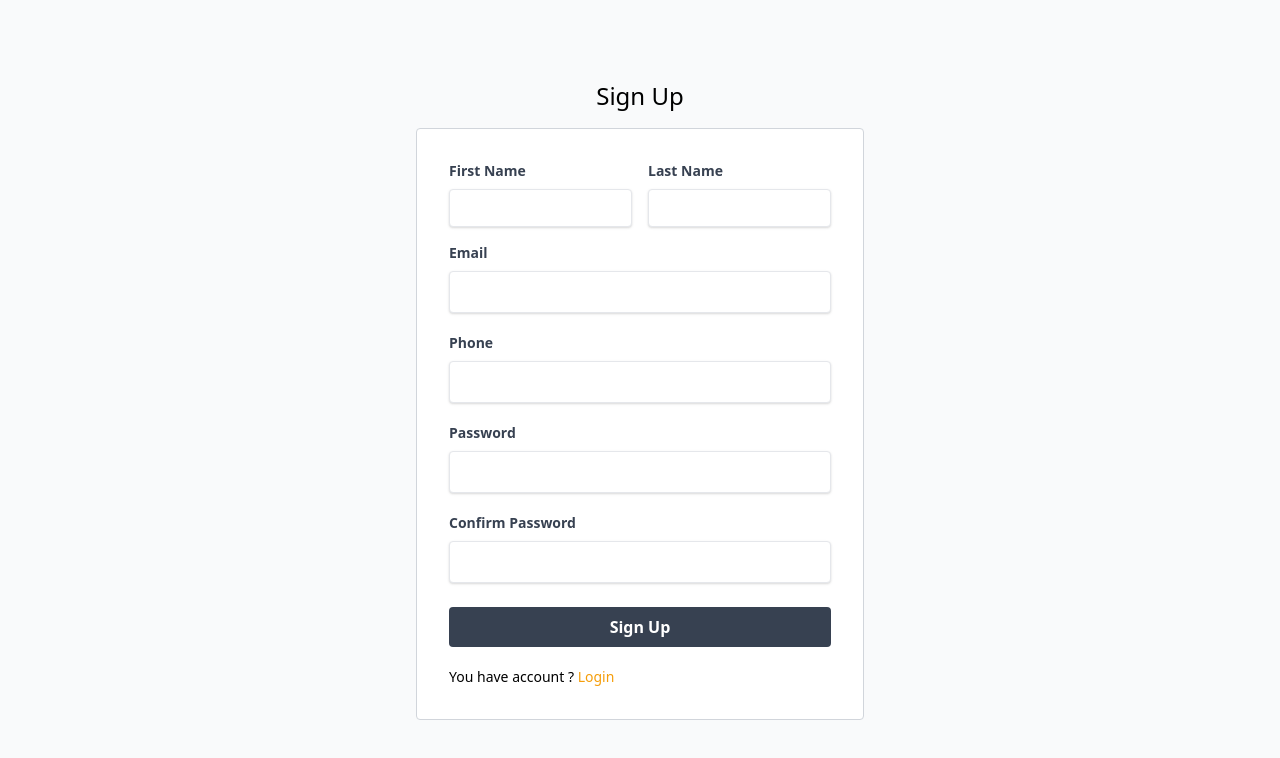
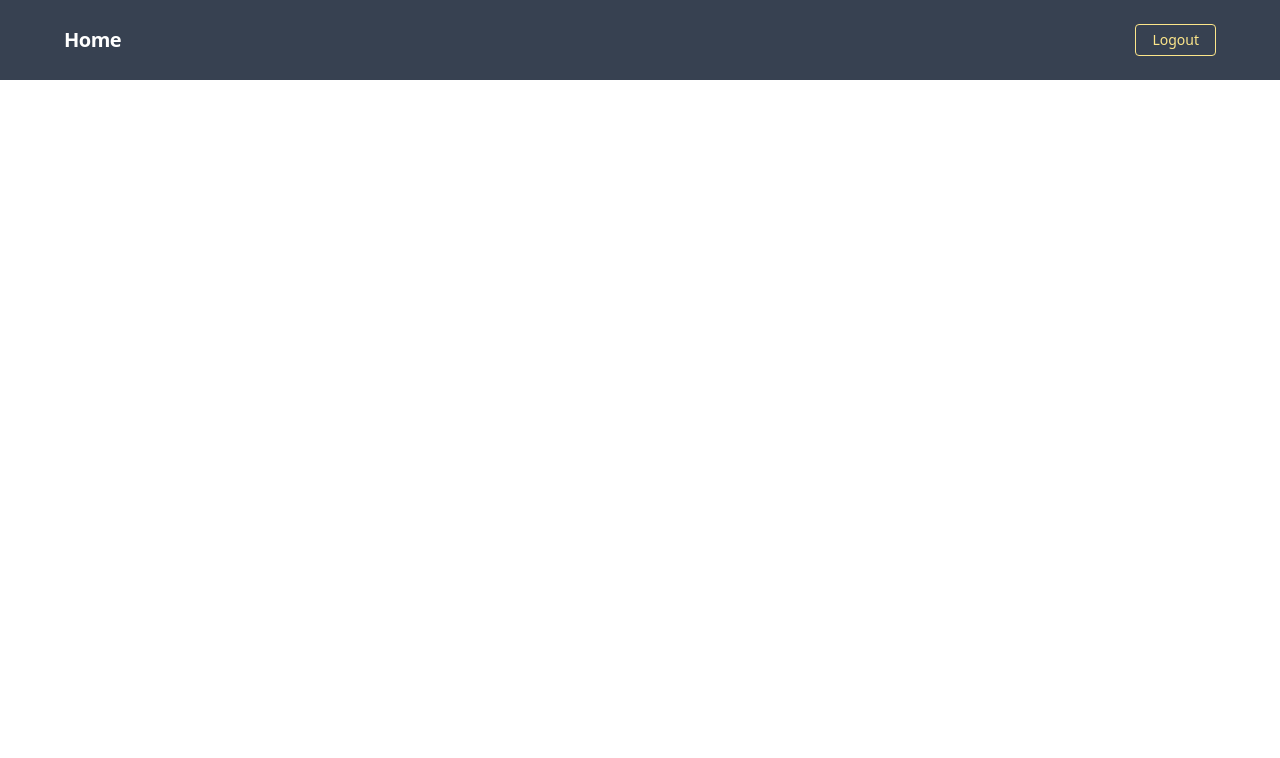
Before and after one commit to aazadpanchhi05/typescript-practice-app, a React (Create React App) app: page / in a window 1280 px wide. Shown: the top 758 px of the page. Built offline with nearby package versions, Linux system fonts and the light colour scheme.

Commit message:
All done

```diff
--- a/src/App.tsx
+++ b/src/App.tsx
@@ -1,15 +1,16 @@
-import React from 'react';
 import './App.css';
 import { BrowserRouter as Router, Switch, Route } from 'react-router-dom';
 import SignUp from './Pages/SignUp';
 import Login from './Pages/Login';
+import Home from './Pages/Home';
 
 function App() {
   return (
     <Router>
       <Switch>
         <Route path='/login' component={Login} />
-        <Route path='/' component={SignUp} />
+        <Route path='/signup' component={SignUp} />
+        <Route path='/' component={Home} />
       </Switch>
     </Router>
   );
--- /dev/null
+++ b/src/Atoms/Alert.tsx
@@ -0,0 +1,16 @@
+import { ReactElement } from 'react'
+
+interface Props {
+    error: string
+}
+
+export default function Alert(props: Props): ReactElement {
+
+    const classes = 'bg-red-100 border-l-4 border-red-500 text-red-700 p-4'
+
+    return (
+        <div className={classes} role="alert">
+            <p className="font-bold">{props.error}</p>
+        </div>
+    )
+}
--- a/src/Atoms/Button.tsx
+++ b/src/Atoms/Button.tsx
@@ -1,12 +1,18 @@
-import React from 'react'
-
 interface Props {
-    text: string
+    text: string,
+    onclick: () => void;
 }
 
 export const Button = (props: Props) => {
+
+    const clickEvent = () => {
+        props.onclick();
+    }
+
+    const classes = 'w-full bg-gray-700 hover:bg-gray-800 text-white font-bold py-2 px-4 mt-4 rounded'
+
     return (
-        <button className='w-full bg-gray-700 hover:bg-gray-800 text-white font-bold py-2 px-4 mt-4 rounded' type='button'>
+        <button className={classes} type='button' onClick={clickEvent}>
             {props.text}
         </button>
     )
--- a/src/Atoms/FormTitle.tsx
+++ b/src/Atoms/FormTitle.tsx
@@ -1,5 +1,3 @@
-import React from 'react'
-
 interface Props {
     text: string
 }
--- a/src/Atoms/InputField.tsx
+++ /dev/null
@@ -1,20 +0,0 @@
-import React from 'react'
-
-interface Props {
-    type: string,
-    text: string
-}
-
-export const InputField = (props: Props) => {
-    return (
-        <>
-            <label className="block text-sm font-bold mb-2 mt-3 text-gray-700">
-                {props.text}
-            </label>
-            <input className="mb-2 shadow appearance-none border rounded w-full py-2 px-3 text-gray-700 focus-outline focus:border-transparent"
-                id={props.type}
-                type={props.type} />
-        </>
-
-    )
-}
--- a/src/Components/Form/FormCard.tsx
+++ b/src/Components/Form/FormCard.tsx
@@ -5,8 +5,11 @@ interface Props {
 }
 
 export const FormCard = (props: Props) => {
+
+    const classes = 'max-w-md w-full mx-auto mt-4 bg-white p-8 border rounded border-gray-300';
+
     return (
-        <div className='max-w-md w-full mx-auto mt-4 bg-white p-8 border rounded border-gray-300'>
+        <div className={classes}>
             {props.children}
         </div>
     )
--- /dev/null
+++ b/src/Components/Header.tsx
@@ -0,0 +1,26 @@
+import { useHistory } from 'react-router-dom';
+
+export const Header = () => {
+
+    const history = useHistory();
+
+    const logoutHandler = () => {
+        localStorage.clear();
+        history.push('/login');
+    }
+
+    const classes = {
+        nav: "flex items-center justify-between flex-wrap bg-teal-500 p-6",
+        logo: "font-semibold text-white ml-10 text-xl tracking-tight",
+        button: "inline-block text-sm mr-10 px-4 py-2 leading-none border rounded text-yellow-200 border-yellow-200 hover:border-transparent hover:text-black hover:bg-white mt-4 lg:mt-0"
+    }
+
+    return (
+        <div className='header-2 bg-gray-700'>
+            <nav className={classes.nav}>
+                <span className={classes.logo}>Home</span>
+                <button className={classes.button} onClick={logoutHandler}>Logout</button>
+            </nav>
+        </div>
+    )
+}
--- a/src/Components/LoginForm.tsx
+++ b/src/Components/LoginForm.tsx
@@ -1,30 +1,89 @@
-import React, { ReactElement } from 'react'
+import React, { ReactElement, useState } from 'react'
+import { useHistory, Link } from 'react-router-dom';
+
 import { Button } from '../Atoms/Button'
 import { FormTitle } from '../Atoms/FormTitle'
-import { InputField } from '../Atoms/InputField'
+import Alert from '../Atoms/Alert';
 import { FormCard } from './Form/FormCard'
-import { Link } from 'react-router-dom';
 
-interface Props {
+import { Data } from '../config/data';
 
-}
+export default function LoginForm(): ReactElement {
 
-export default function LoginForm({ }: Props): ReactElement {
+    const [email, setEmail] = useState('');
+    const [password, setPassword] = useState('');
+
+    const [error, setError] = useState('');
+
+    const history = useHistory();
+
+    const emailChange = (e: React.ChangeEvent<HTMLInputElement>) => {
+        setEmail(e.target.value);
+    }
+
+    const passwordChange = (e: React.ChangeEvent<HTMLInputElement>) => {
+        setPassword(e.target.value);
+    }
+
+    const onClick = () => {
+        setError('');
+
+        Data.map(x => {
+            if (email === x.email && password === x.password) {
+                history.push('/');
+
+                localStorage.setItem('userInfo', JSON.stringify(x));
+            }
+            else if (email === '' || password === '') {
+                setError('All field required');
+            } else {
+                setError('Email or Password is wrong!');
+            }
+        })
+    }
+
+    const classes = {
+        lable: "block text-sm font-bold mb-2 mt-3 text-gray-700",
+        inputField: "mb-2 shadow appearance-none border rounded w-full py-2 px-3 text-gray-700 focus-outline focus:border-transparent",
+        p: 'mt-5 text-sm font-medium',
+        link: 'text-yellow-500 hover:text-gray-900'
+    }
+
     return (
         <>
             <FormTitle text='Login' />
             <FormCard>
                 <form className='bg-white rounded'>
 
-                    <InputField text='Email' type='email' />
+                    {error.length > 0 &&
+                        <Alert error={error} />
+                    }
 
-                    <InputField text='Password' type='password' />
+                    <label className={classes.lable}>
+                        Email
+                    </label>
+                    <input
+                        className={classes.inputField}
+                        id='email'
+                        type='email'
+                        value={email}
+                        onChange={emailChange} />
 
-                    <Button text='Login' />
+                    <label className={classes.lable}>
+                        Password
+                    </label>
+                    <input
+                        className={classes.inputField}
+                        id='password'
+                        type='password'
+                        value={password}
+                        onChange={passwordChange} />
+
+                    <Button text='Login' onclick={onClick} />
                 </form>
 
-                <div className='mt-5 text-sm font-medium'>
-                    You don't have account ? <Link to='/' className='text-yellow-500 hover:text-gray-900'>Register</Link>
+                <div className={classes.p}>
+                    You don't have account ? <Link to='/signup' className={classes.link}>Register</Link>
                 </div>
 
             </FormCard>
--- a/src/Components/SignupForm.tsx
+++ b/src/Components/SignupForm.tsx
@@ -1,11 +1,70 @@
-import React from 'react'
+import React, { useState } from 'react'
+import { useHistory, Link } from 'react-router-dom';
+
 import { Button } from '../Atoms/Button'
 import { FormTitle } from '../Atoms/FormTitle'
-import { InputField } from '../Atoms/InputField'
 import { FormCard } from './Form/FormCard'
-import { Link } from 'react-router-dom';
+import Alert from '../Atoms/Alert';
+
+import { Data } from '../config/data';
 
 export const SignupForm = () => {
+
+    const [firstName, setFirstName] = useState('');
+    const [lastName, setLastName] = useState('');
+    const [email, setEmail] = useState('');
+    const [phone, setPhone] = useState('');
+    const [password, setPassword] = useState('');
+    const [confirmPassword, setConfirmPassword] = useState('');
+
+    const [error, setError] = useState('');
+
+    const history = useHistory();
+
+    const onClick = () => {
+
+        const phoneRegex = /^\d{10}$/;
+        const emailRegex = /^[a-zA-Z0-9.!#$%&'*+/=?^_`{|}~-]+@[a-zA-Z0-9-]+(?:\.[a-zA-Z0-9-]+)*$/;
+
+        if (
+            email === '' ||
+            password === '' ||
+            confirmPassword === '' ||
+            phone === '' ||
+            firstName === '' ||
+            lastName === ''
+        ) {
+            setError('All field require!');
+        } else if (password !== confirmPassword) {
+            setError('Password does not match!');
+        } else if (!email.match(emailRegex)) {
+            setError('Enter valid email!');
+        } else if (!phone.match(phoneRegex)) {
+            setError('Enter valid phone!');
+        } else {
+            const user = {
+                id: Date.now(),
+                firstName: firstName,
+                lastName: lastName,
+                email: email,
+                phone: Number(phone),
+                password: password
+            }
+
+            Data.push(user);
+
+            history.push('/login');
+        }
+    }
+
+    const classes = {
+        lable: "block text-sm font-bold mb-2 mt-3 text-gray-700",
+        inputField: "mb-2 shadow appearance-none border rounded w-full py-2 px-3 text-gray-700 focus-outline focus:border-transparent",
+        p: 'mt-5 text-sm font-medium',
+        link: 'text-yellow-500 hover:text-gray-900',
+        nameInputField: "w-full px-3 py-2 text-sm text-gray-700 border rounded shadow appearance-none focus-outline focus:border-transparent",
+        nameLable: "block mb-2 text-sm font-bold text-gray-700"
+    }
 
     return (
         <>
@@ -13,38 +72,79 @@ export const SignupForm = () => {
 
             <FormCard>
                 <form className='bg-white rounded'>
+
+                    {error.length > 0 &&
+                        <Alert error={error} />
+                    }
+
                     <div className="mb-4 md:flex md:justify-between">
                         <div className="mb-4 md:mr-2 md:mb-0">
-                            <label className="block mb-2 text-sm font-bold text-gray-700">
+                            <label className={classes.nameLable}>
                                 First Name
                             </label>
                             <input
-                                className="w-full px-3 py-2 text-sm text-gray-700 border rounded shadow appearance-none focus-outline focus:border-transparent"
+                                className={classes.nameInputField}
                                 id="firstName"
                                 type="text"
+                                value={firstName}
+                                onChange={(e) => setFirstName(e.target.value)}
                             />
                         </div>
                         <div className="md:ml-2">
-                            <label className="block mb-2 text-sm font-bold text-gray-700">
+                            <label className={classes.nameLable}>
                                 Last Name
                             </label>
                             <input
-                                className="w-full px-3 py-2 text-sm text-gray-700 border rounded shadow appearance-none focus-outline focus:border-transparent"
+                                className={classes.nameInputField}
                                 id="lastName"
                                 type="text"
+                                value={lastName}
+                                onChange={(e) => setLastName(e.target.value)}
                             />
                         </div>
                     </div>
 
-                    <InputField text='Email' type='email' />
+                    <label className={classes.lable}>
+                        Email
+                    </label>
+                    <input
+                        className={classes.inputField}
+                        id='email'
+                        type='email'
+                        value={email}
+                        onChange={(e) => setEmail(e.target.value)} />
 
-                    <InputField text='Phone' type='text' />
+                    <label className={classes.lable}>
+                        Phone
+                    </label>
+                    <input
+                        className={classes.inputField}
+                        id='phone'
+                        type='text'
+                        value={phone}
+                        onChange={(e) => setPhone(e.target.value)} />
 
-                    <InputField text='Password' type='password' />
+                    <label className={classes.lable}>
+                        Password
+                    </label>
+                    <input
+                        className={classes.inputField}
+                        id='password'
+                        type='password'
+                        value={password}
+                        onChange={(e) => setPassword(e.target.value)} />
 
-                    <InputField text='Confirm Password' type='password' />
+                    <label className={classes.lable}>
+                        Confirm Password
+                    </label>
+                    <input
+                        className={classes.inputField}
+                        id='password'
+                        type='password'
+                        value={confirmPassword}
+                        onChange={(e) => setConfirmPassword(e.target.value)} />
 
-                    <Button text='Sign Up' />
+                    <Button text='Sign Up' onclick={onClick} />
                 </form>
 
                 <div className='mt-5 text-sm font-medium'>
--- /dev/null
+++ b/src/Pages/Home.tsx
@@ -0,0 +1,8 @@
+import React, { ReactElement } from 'react'
+import { Header } from '../Components/Header'
+
+export default function Home(): ReactElement {
+    return (
+        <Header />
+    )
+}
--- a/src/config/data.js
+++ b/src/config/data.js
@@ -1,5 +1,5 @@
 module.exports = {
-    Data = [
+    Data : [
         {
             id: 0,
             firstName: 'Oliver',
```
